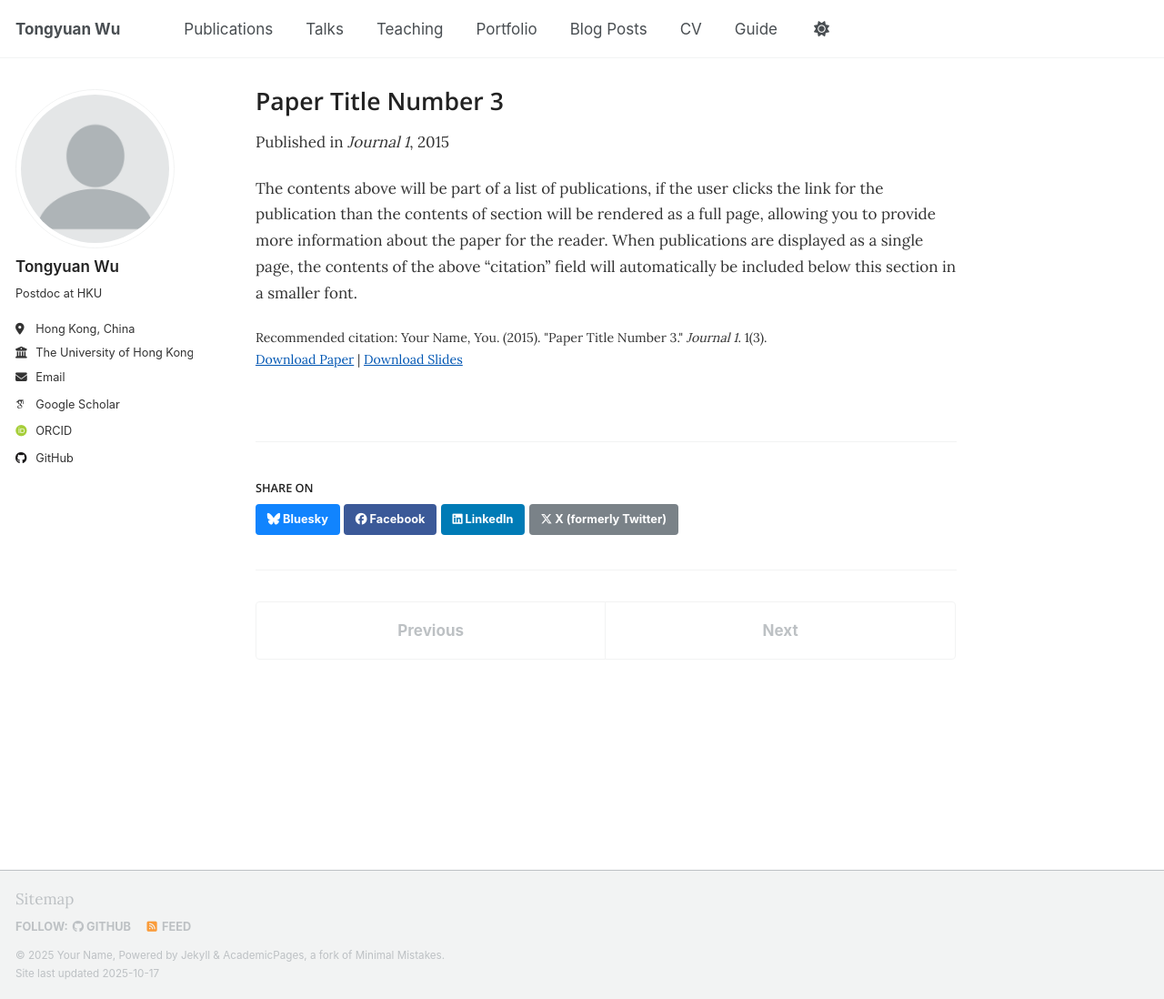
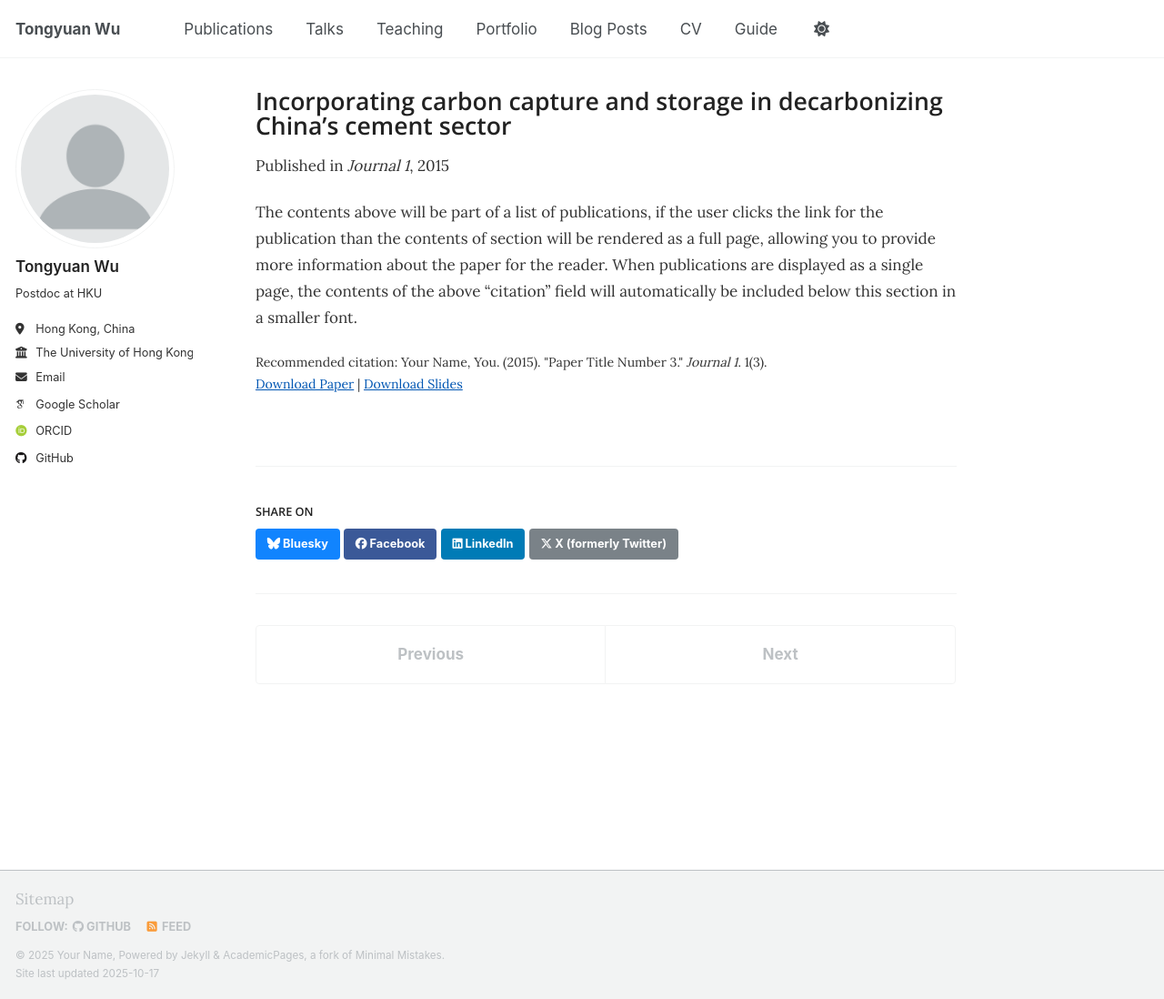
Before and after one commit to tongyuanwu/tongyuanwu.github.io, a Jekyll site: the page built from _publications/2015-10-01-paper-title-number-3.md, in a window 1280 px wide and 1098 px high. Shown: the whole window at 91% size. Built offline with Jekyll 4.4.1, drawn with Linux system fonts in a browser that asks for light colours; some web fonts are replaced; a script that is not in the unit is left out.

Commit message:
Update title of Paper Number 3

```diff
--- a/_publications/2015-10-01-paper-title-number-3.md
+++ b/_publications/2015-10-01-paper-title-number-3.md
@@ -1,5 +1,5 @@
 ---
-title: "Paper Title Number 3"
+title: "Incorporating carbon capture and storage in decarbonizing China’s cement sector"
 collection: publications
 category: manuscripts
 permalink: /publication/2015-10-01-paper-title-number-3
```
